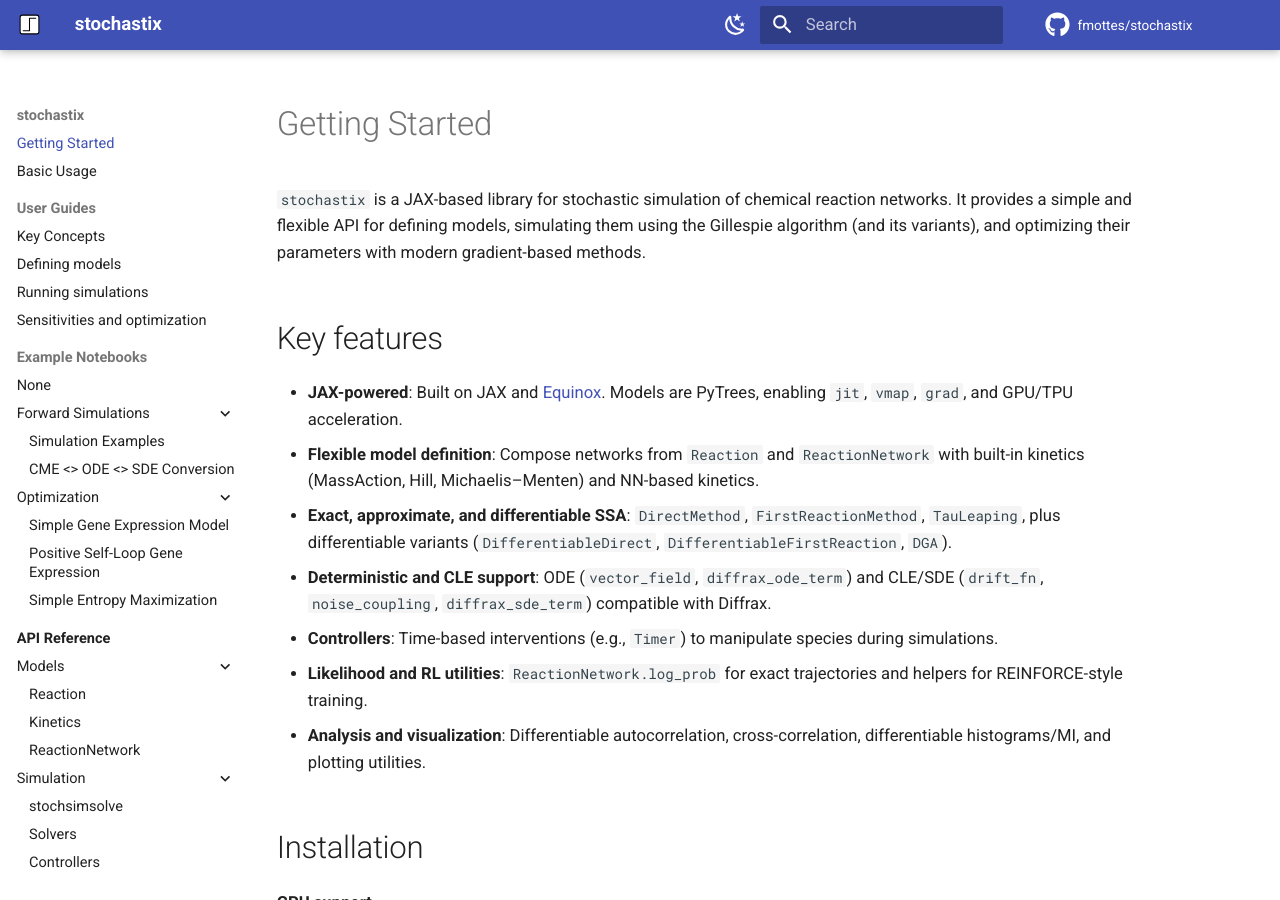
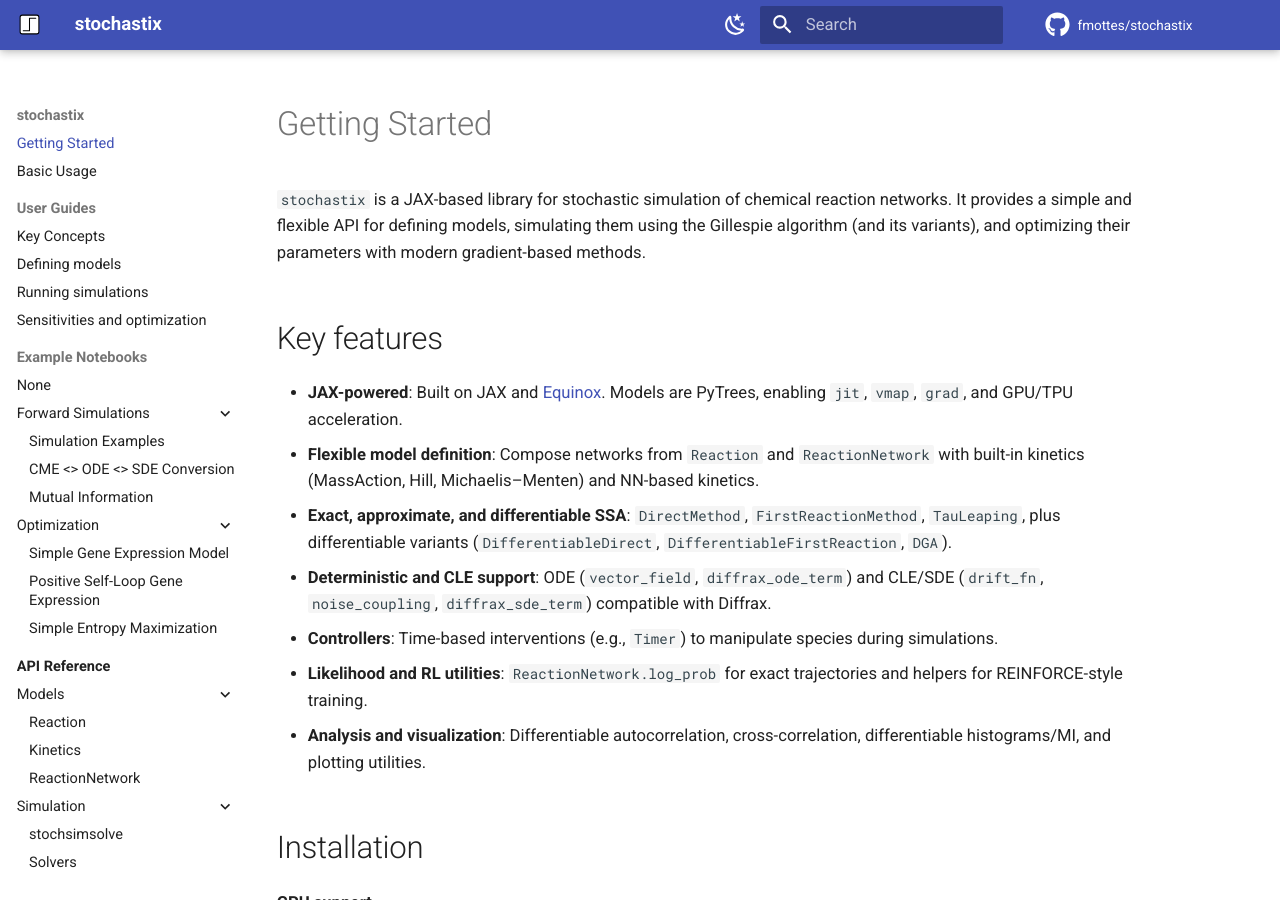
Before and after one commit to fmottes/stochastix, an MkDocs documentation site: the page built from docs/index.md, in a window 1280 px wide and 900 px high. Built offline with MkDocs 1.6.1 and Material for MkDocs 9.7.7, drawn with Linux system fonts in a browser that asks for light colours; comment, search, counter and statistics services are not loaded.

Commit message:
Update mkdocs.yml to include Mutual Information example notebook in navigation

```diff
--- a/mkdocs.yml
+++ b/mkdocs.yml
@@ -19,6 +19,7 @@ nav:
     - Forward Simulations:
       - Simulation Examples: 'example-notebooks/simulation-examples.ipynb'
       - CME <> ODE <> SDE Conversion: 'example-notebooks/model-conversion.ipynb'
+      - Mutual Information: 'example-notebooks/mutual-information-example.ipynb'
 
     - Optimization:
       - Simple Gene Expression Model: 'example-notebooks/simple-gene-expression.ipynb'
```
